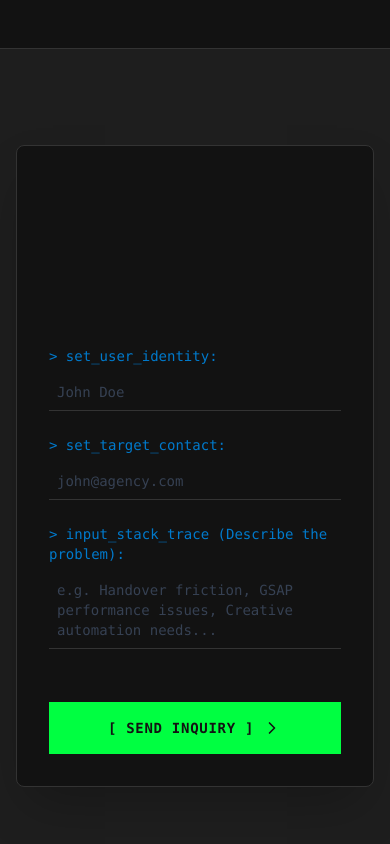
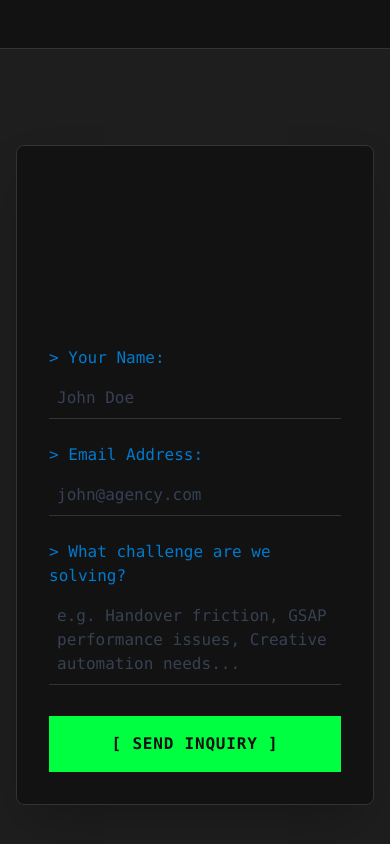
Before and after one commit to xaviergdiez/x_code_studio, a Next.js app: page / in a window 390 px wide. Shown: the part 6124-6968 px from the top of the page. Built offline with nearby package versions, Linux system fonts and the light colour scheme.

Commit message:
Fix Formspree integration with proper form handling

```diff
--- a/app/page.tsx
+++ b/app/page.tsx
@@ -2,11 +2,14 @@
 
 import { useState, useRef, useLayoutEffect } from 'react';
 import Link from 'next/link';
-import { Terminal, Code, Cpu, Zap, ChevronRight, CheckCircle, Menu, X, ArrowRight, ExternalLink } from 'lucide-react';
+import { Terminal, Code, Cpu, Zap, CheckCircle, Menu, X, ArrowRight, ExternalLink } from 'lucide-react';
 
 // GSAP Imports
 import gsap from 'gsap';
 import { ScrollTrigger } from 'gsap/ScrollTrigger';
+
+// Formspree
+import { useForm } from '@formspree/react';
 
 // Try to import SplitText (bonus plugin)
 let SplitText: unknown = null;
@@ -27,6 +30,7 @@ try {
 export default function App() {
   const [isMobileMenuOpen, setIsMobileMenuOpen] = useState(false);
   const appRef = useRef(null);
+  const [state, handleSubmit] = useForm("xyz123"); // Replace with your Formspree form ID
 
   // ---------------------------------------------------------------------------
   // GSAP ANIMATION ENGINE
@@ -453,6 +457,15 @@ export default function App() {
        <section id="audit" className="py-24 bg-[#1E1E1E]">
           <div className="max-w-4xl mx-auto px-4 sm:px-6 lg:px-8">
             <div className="bg-[#121212] border border-[#333] rounded-lg shadow-2xl p-8 md:p-12 font-mono">
+
+              {state.succeeded ? (
+                  <div className="text-center py-12">
+                    <CheckCircle className="w-16 h-16 text-[#00FF41] mx-auto mb-4" />
+                    <h3 className="text-2xl font-bold text-white mb-2">REQUEST_RECEIVED</h3>
+                    <p className="text-gray-400">Thank you! We&apos;ll be in touch shortly.</p>
+                  </div>
+              ) : (
+                <form onSubmit={handleSubmit} className="space-y-6">
                   <div className="mb-8 section-reveal">
                     <h3 className="text-2xl font-bold text-white mb-2 flex items-center">
                       <span className="text-[#00FF41] animate-pulse mr-2">█</span>
@@ -464,40 +477,51 @@ export default function App() {
                     </p>
                   </div>
 
-              <form className="space-y-6 text-sm md:text-base">
                   <div className="group">
-                  <label className="block text-[#007ACC] mb-2">{'>'} set_user_identity:</label>
+                    <label className="block text-[#007ACC] mb-2" htmlFor="name">{'>'}  Your Name:</label>
                     <input
+                      id="name"
                       type="text"
+                      name="name"
+                      required
                       className="w-full bg-transparent border-b border-[#333] focus:border-[#00FF41] text-white p-2 outline-none transition-colors placeholder-gray-700"
                       placeholder="John Doe"
                     />
                   </div>
 
                   <div className="group">
-                  <label className="block text-[#007ACC] mb-2">{'>'} set_target_contact:</label>
+                    <label className="block text-[#007ACC] mb-2" htmlFor="email">{'>'}  Email Address:</label>
                     <input
+                      id="email"
                       type="email"
+                      name="email"
+                      required
                       className="w-full bg-transparent border-b border-[#333] focus:border-[#00FF41] text-white p-2 outline-none transition-colors placeholder-gray-700"
                       placeholder="john@agency.com"
                     />
                   </div>
 
                   <div className="group">
-                  <label className="block text-[#007ACC] mb-2">{'>'} input_stack_trace (Describe the problem):</label>
+                    <label className="block text-[#007ACC] mb-2" htmlFor="message">{'>'}  What challenge are we solving?</label>
                     <textarea
+                      id="message"
+                      name="message"
+                      required
                       rows={3}
                       className="w-full bg-transparent border-b border-[#333] focus:border-[#00FF41] text-white p-2 outline-none transition-colors resize-none placeholder-gray-700"
                       placeholder="e.g. Handover friction, GSAP performance issues, Creative automation needs..."
                     />
                   </div>
 
-                <div className="pt-6">
-                  <button type="button" className="w-full md:w-auto bg-[#00FF41] text-[#121212] font-bold px-8 py-4 hover:bg-[#00CC33] transition-colors flex items-center justify-center uppercase tracking-wider">
-                    [ Send Inquiry ] <ChevronRight className="w-5 h-5 ml-2" />
+                  <button
+                    type="submit"
+                    disabled={state.submitting}
+                    className="w-full md:w-auto bg-[#00FF41] text-[#121212] font-bold px-8 py-4 hover:bg-[#00CC33] transition-colors flex items-center justify-center uppercase tracking-wider disabled:opacity-50"
+                  >
+                    {state.submitting ? 'SENDING...' : '[ Send Inquiry ]'}
                   </button>
-                </div>
                 </form>
+              )}
             </div>
           </div>
         </section>
--- a/package.json
+++ b/package.json
@@ -9,6 +9,7 @@
     "lint": "eslint"
   },
   "dependencies": {
+    "@formspree/react": "^3.0.0",
     "gsap": "^3.14.1",
     "lucide-react": "^0.561.0",
     "next": "16.0.10",
```
Also changed, not shown: 1 other file (tests, documents, lock files or other folders). Lines whose indentation alone changed are shown as unchanged.
